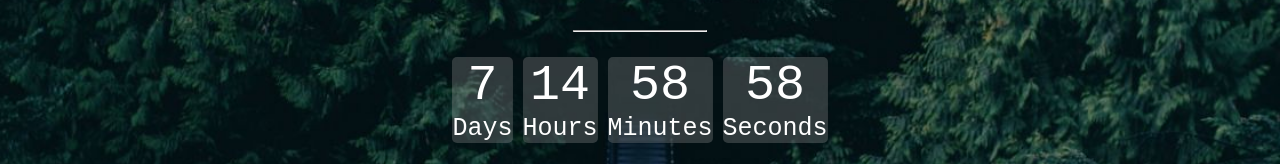
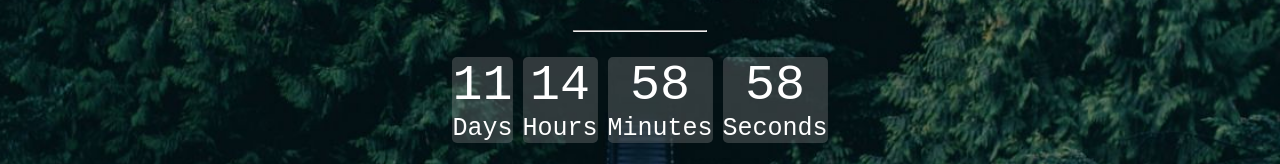
Before and after one commit to formatgo/formatgo.github.io, a plain HTML site: page index.html in a window 1280 px wide. Shown: the part 363-527 px from the top of the page. Drawn offline with Linux system fonts and the light colour scheme.

Commit message:
Update index.html

```diff
--- a/index.html
+++ b/index.html
@@ -117,7 +117,7 @@ const sec = 1000,
   hour = min * 60,
   day = hour * 24;
 
-const end = new Date("May 10, 2023 00:00:00").getTime();
+const end = new Date("May 14, 2023 00:00:00").getTime();
 
 const int = setInterval(() => {
   const current = new Date().getTime();
```
